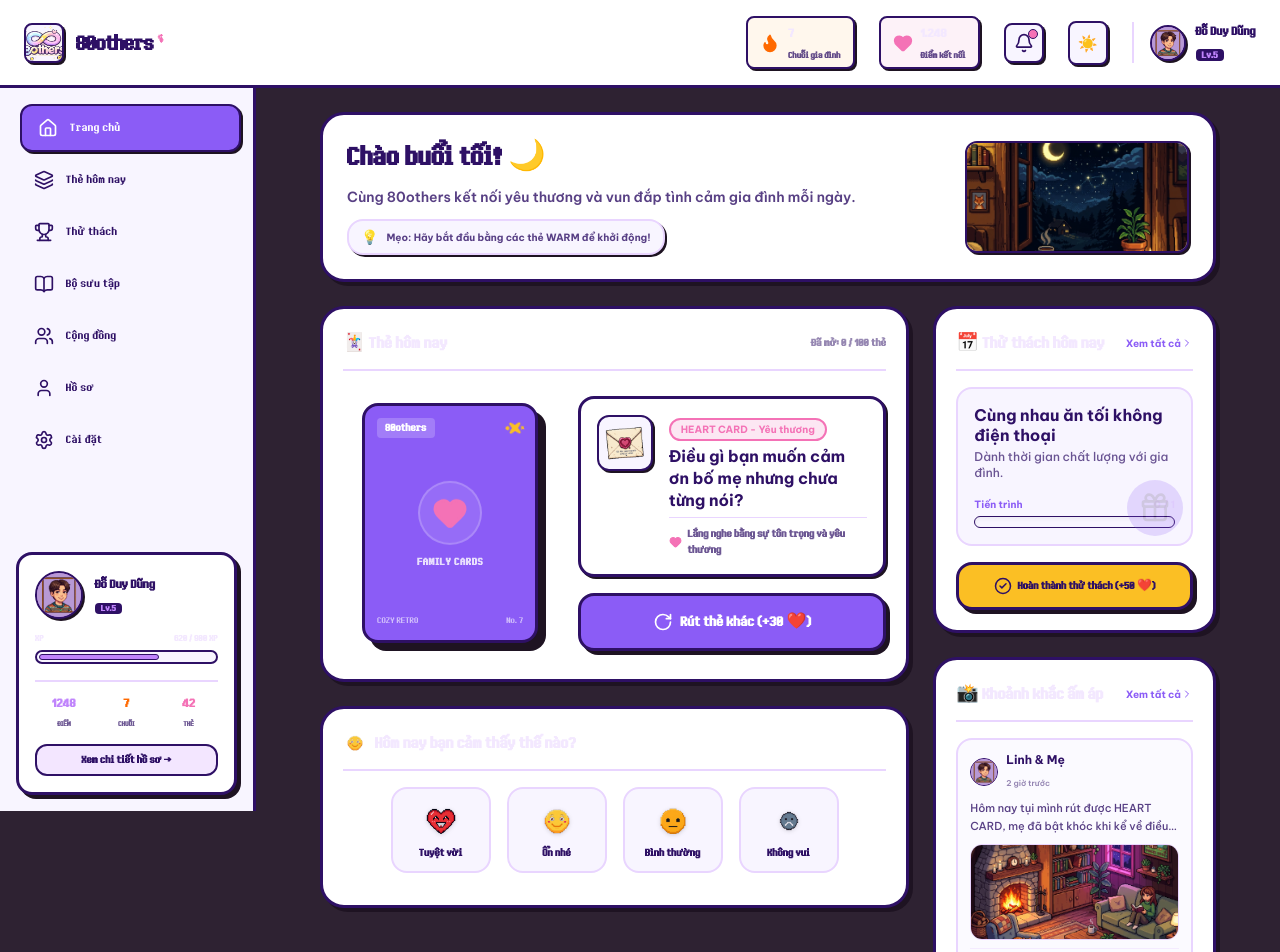
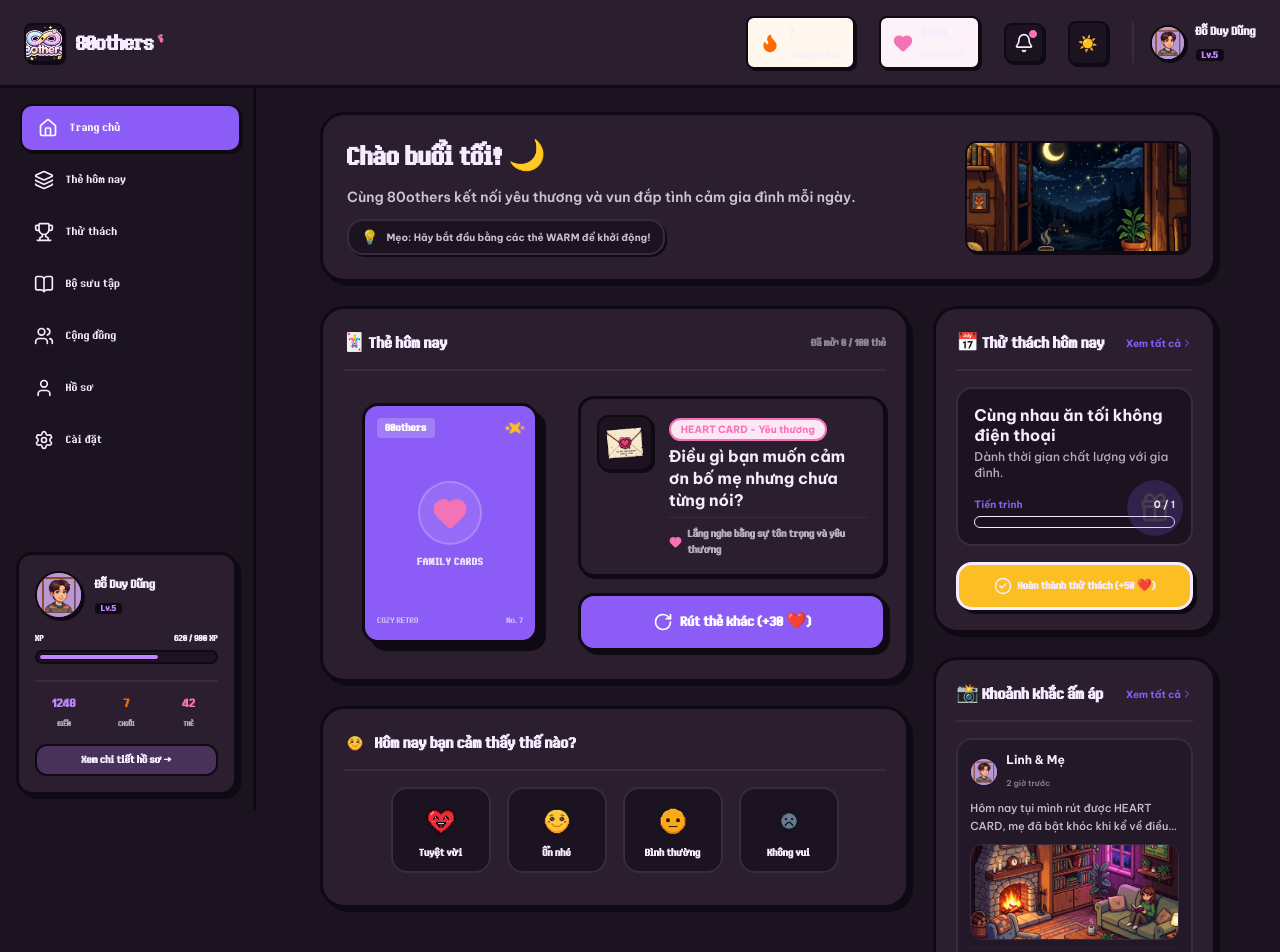
Before and after one commit to dungddhe182379/80others, a Next.js app: page / in a window 1280 px wide. Shown: the top 952 px of the page. Built offline with nearby package versions, Linux system fonts and the light colour scheme.

Commit message:
style: redesign light & dark themes with cozy retro-game palette and implement query-based cache busting for transparent images

```diff
--- a/src/app/cards/page.tsx
+++ b/src/app/cards/page.tsx
@@ -376,12 +376,10 @@ function CardsPageContent() {
                 {/* Header of the deck box */}
                 <div className="flex justify-between items-start">
                   <div className="relative w-12 h-12 rounded-2xl border-2 border-brand-outline bg-brand-bg flex items-center justify-center shadow-pixel-sm overflow-hidden shrink-0">
-                    <Image
-                      src={deck.image}
+                    <img
+                      src={`${deck.image}?v=2`}
                       alt={deck.title}
-                      fill
-                      sizes="48px"
-                      className="object-contain p-1.5 image-rendering-pixelated"
+                      className="w-full h-full object-contain p-1.5 image-rendering-pixelated"
                     />
                   </div>
                   <span className="font-pixel text-[10px] font-bold bg-brand-outline text-white px-2 py-0.5 rounded-md">
@@ -462,12 +460,10 @@ function CardsPageContent() {
 
                     <div className="flex flex-col items-center text-center justify-center flex-grow py-4 gap-2">
                       <div className="relative w-16 h-16 shrink-0 border-2 border-brand-outline rounded-xl bg-brand-bg flex items-center justify-center shadow-pixel-sm mb-1">
-                        <Image
-                          src={activeDeck.image}
+                        <img
+                          src={`${activeDeck.image}?v=2`}
                           alt={activeDeck.title}
-                          fill
-                          sizes="64px"
-                          className="object-contain p-1.5 image-rendering-pixelated"
+                          className="w-full h-full object-contain p-1.5 image-rendering-pixelated"
                         />
                       </div>
                       <h4 className="font-cozy font-bold text-sm md:text-base leading-relaxed text-brand-text px-1">
--- a/src/app/globals.css
+++ b/src/app/globals.css
@@ -10,21 +10,21 @@
 }
 
 :root {
-  --color-bg: #F8F5FF;
-  --color-card: #FFFFFF;
-  --color-border: #E9D5FF;
-  --color-text: #2E1065;
-  --color-shadow: #2E1065;
-  --color-outline: #2E1065;
+  --color-brand-bg: #FAF8F5;
+  --color-brand-card: #FFFFFF;
+  --color-brand-border: #F0EDE6;
+  --color-brand-text: #2B1D1D;
+  --color-brand-outline: #2B1D1D;
+  --color-brand-shadow: #2B1D1D;
 }
 
 body.dark {
-  --color-bg: #2E2232;
-  --color-card: #3C2F40;
-  --color-border: #4D3C52;
-  --color-text: #F3E8FF;
-  --color-shadow: #1E1322;
-  --color-outline: #1E1322;
+  --color-brand-bg: #1C1321;
+  --color-brand-card: #2A1E2F;
+  --color-brand-border: #382A3F;
+  --color-brand-text: #F5ECFF;
+  --color-brand-outline: #0F0914;
+  --color-brand-shadow: #0F0914;
 }
 
 @theme {
@@ -32,19 +32,19 @@ body.dark {
   --color-brand-purple-light: #C084FC;
   --color-brand-pink: #F472B6;
   --color-brand-yellow: #FBBF24;
-  --color-brand-bg: var(--color-bg);
-  --color-brand-card: var(--color-card);
-  --color-brand-border: var(--color-border);
-  --color-brand-text: var(--color-text);
-  --color-brand-outline: var(--color-outline);
+  --color-brand-bg: var(--color-brand-bg);
+  --color-brand-card: var(--color-brand-card);
+  --color-brand-border: var(--color-brand-border);
+  --color-brand-text: var(--color-brand-text);
+  --color-brand-outline: var(--color-brand-outline);
 
   --font-pixel: "dearpix", monospace, sans-serif;
   --font-cozy: "Be Vietnam Pro", sans-serif;
 
-  --shadow-pixel: 4px 4px 0px 0px var(--color-shadow);
-  --shadow-pixel-hover: 6px 6px 0px 0px var(--color-shadow);
-  --shadow-pixel-sm: 2px 2px 0px 0px var(--color-shadow);
-  --shadow-pixel-lg: 8px 8px 0px 0px var(--color-shadow);
+  --shadow-pixel: 4px 4px 0px 0px var(--color-brand-shadow);
+  --shadow-pixel-hover: 6px 6px 0px 0px var(--color-brand-shadow);
+  --shadow-pixel-sm: 2px 2px 0px 0px var(--color-brand-shadow);
+  --shadow-pixel-lg: 8px 8px 0px 0px var(--color-brand-shadow);
   --shadow-pixel-color-purple: 4px 4px 0px 0px #C084FC;
   --shadow-pixel-color-yellow: 4px 4px 0px 0px #FBBF24;
   --shadow-pixel-color-pink: 4px 4px 0px 0px #F472B6;
@@ -102,20 +102,20 @@ body.dark {
   width: 10px;
 }
 ::-webkit-scrollbar-track {
-  background: #F8F5FF;
+  background: var(--color-brand-bg);
 }
 ::-webkit-scrollbar-thumb {
-  background: #E9D5FF;
-  border: 2px solid #2E1065;
+  background: var(--color-brand-border);
+  border: 2px solid var(--color-brand-outline);
   border-radius: 4px;
 }
 ::-webkit-scrollbar-thumb:hover {
-  background: #C084FC;
+  background: var(--color-brand-purple-light);
 }
 
 body {
-  background-color: var(--color-bg);
-  color: var(--color-text);
+  background-color: var(--color-brand-bg);
+  color: var(--color-brand-text);
   font-family: var(--font-cozy);
   min-height: 100vh;
   transition: background-color 0.35s ease, color 0.35s ease, border-color 0.35s ease;
@@ -124,7 +124,7 @@ body {
 /* Pixel art corners style */
 .pixel-box {
   image-rendering: pixelated;
-  border: 3px solid var(--color-outline);
+  border: 3px solid var(--color-brand-outline);
   box-shadow: var(--shadow-pixel);
   transition: all 0.2s ease, border-color 0.35s ease, background-color 0.35s ease;
 }
@@ -141,7 +141,7 @@ body {
 
 .pixel-btn {
   font-family: var(--font-pixel);
-  border: 3px solid var(--color-outline);
+  border: 3px solid var(--color-brand-outline);
   box-shadow: var(--shadow-pixel);
   cursor: pointer;
   transition: all 0.15s ease, border-color 0.35s ease, background-color 0.35s ease;
--- a/src/app/page.tsx
+++ b/src/app/page.tsx
@@ -78,10 +78,10 @@ const CARD_POOL = [
 ];
 
 const MOOD_IMAGES: Record<string, string> = {
-  "😍": "/mood_love.png",
-  "🙂": "/mood_nice.png",
-  "😐": "/mood_okay.png",
-  "😔": "/mood_sad.png"
+  "😍": "/mood_love.png?v=2",
+  "🙂": "/mood_nice.png?v=2",
+  "😐": "/mood_okay.png?v=2",
+  "😔": "/mood_sad.png?v=2"
 };
 
 export default function HomePage() {
@@ -207,7 +207,7 @@ export default function HomePage() {
           <Flame className="w-8 h-8 text-orange-500 fill-orange-500 shrink-0" />
           <div className="leading-tight">
             <span className="font-pixel text-lg font-bold block">{streak} ngày</span>
-            <span className="text-[10px] text-brand-text/70 font-semibold font-cozy">Chuỗi gia đình 🔥</span>
+            <span className="text-[10px] text-brand-text/70 font-semibold font-cozy">Chuỗi gia đình</span>
           </div>
         </div>
 
@@ -216,7 +216,7 @@ export default function HomePage() {
           <Heart className="w-8 h-8 text-brand-pink fill-brand-pink shrink-0" />
           <div className="leading-tight">
             <span className="font-pixel text-lg font-bold block">{points}</span>
-            <span className="text-[10px] text-brand-text/70 font-semibold font-cozy">Điểm kết nối ❤️</span>
+            <span className="text-[10px] text-brand-text/70 font-semibold font-cozy">Điểm kết nối</span>
           </div>
         </div>
       </div>
@@ -242,9 +242,8 @@ export default function HomePage() {
               {/* Card visual representation */}
               <div className="sm:col-span-5 flex justify-center py-4">
                 <div
-                  className={`relative w-44 h-60 rounded-2xl border-3 border-brand-outline bg-brand-purple p-3 flex flex-col justify-between shadow-pixel-lg text-white select-none transition-transform duration-300 ${
-                    isFlipped ? "rotate-y-180 scale-95" : "hover:-translate-y-2 hover:scale-[1.02]"
-                  }`}
+                  className={`relative w-44 h-60 rounded-2xl border-3 border-brand-outline bg-brand-purple p-3 flex flex-col justify-between shadow-pixel-lg text-white select-none transition-transform duration-300 ${isFlipped ? "rotate-y-180 scale-95" : "hover:-translate-y-2 hover:scale-[1.02]"
+                    }`}
                 >
                   <div className="flex justify-between items-center">
                     <span className="font-pixel text-xs font-bold bg-white/20 px-2 py-0.5 rounded">80others</span>
@@ -270,18 +269,16 @@ export default function HomePage() {
               <div className="sm:col-span-7 space-y-4">
                 <div className={`p-4 border-3 border-brand-outline rounded-2xl bg-brand-card shadow-pixel-sm transition-opacity duration-300 ${isFlipped ? "opacity-30" : "opacity-100"} flex gap-4 items-start`}>
                   <div className="relative w-14 h-14 shrink-0 border-2 border-brand-outline rounded-xl bg-brand-bg flex items-center justify-center shadow-pixel-sm">
-                    <Image
+                    <img
                       src={
-                        currentCard.deck === "WARM" ? "/deck_warm.png" :
-                        currentCard.deck === "PLAY" ? "/deck_play.png" :
-                        currentCard.deck === "BOND" ? "/deck_bond.png" :
-                        currentCard.deck === "HEART" ? "/deck_heart.png" :
-                        "/deck_safe.png"
+                        currentCard.deck === "WARM" ? "/deck_warm.png?v=2" :
+                          currentCard.deck === "PLAY" ? "/deck_play.png?v=2" :
+                            currentCard.deck === "BOND" ? "/deck_bond.png?v=2" :
+                              currentCard.deck === "HEART" ? "/deck_heart.png?v=2" :
+                                "/deck_safe.png?v=2"
                       }
                       alt={currentCard.deck}
-                      fill
-                      sizes="56px"
-                      className="object-contain p-1 image-rendering-pixelated"
+                      className="w-full h-full object-contain p-1 image-rendering-pixelated"
                     />
                   </div>
                   <div className="space-y-1.5 flex-grow">
@@ -317,12 +314,10 @@ export default function HomePage() {
           <section className="bg-brand-card border-3 border-brand-outline p-5 rounded-3xl shadow-pixel">
             <h3 className="font-pixel text-lg font-bold mb-1 flex items-center gap-2 border-b-2 border-brand-border pb-3">
               <div className="relative w-6 h-6 shrink-0">
-                <Image
-                  src="/mood_nice.png"
+                <img
+                  src="/mood_nice.png?v=2"
                   alt="Smile Face"
-                  fill
-                  sizes="24px"
-                  className="object-contain image-rendering-pixelated"
+                  className="w-full h-full object-contain image-rendering-pixelated"
                 />
               </div>
               Hôm nay bạn cảm thấy thế nào?
@@ -341,19 +336,16 @@ export default function HomePage() {
                     <button
                       key={item.emoji}
                       onClick={(e) => handleMoodSelect(item.emoji, e)}
-                      className={`flex flex-col items-center justify-center p-3 rounded-2xl transition-all cursor-pointer ${
-                        isSelected
-                          ? "bg-brand-purple text-white border-3 border-brand-outline scale-105 shadow-pixel-sm font-bold"
-                          : `bg-brand-bg text-brand-text border-brand-border ${item.color}`
-                      }`}
+                      className={`flex flex-col items-center justify-center p-3 rounded-2xl transition-all cursor-pointer ${isSelected
+                        ? "bg-brand-purple text-white border-3 border-brand-outline scale-105 shadow-pixel-sm font-bold"
+                        : `bg-brand-bg text-brand-text border-brand-border ${item.color}`
+                        }`}
                     >
                       <div className="relative w-10 h-10 mb-1.5 filter drop-shadow-sm select-none shrink-0">
-                        <Image
+                        <img
                           src={MOOD_IMAGES[item.emoji]}
                           alt={item.label}
-                          fill
-                          sizes="40px"
-                          className="object-contain image-rendering-pixelated"
+                          className="w-full h-full object-contain image-rendering-pixelated"
                         />
                       </div>
                       <span className="text-[10px] sm:text-xs font-semibold leading-none font-pixel">{item.label}</span>
@@ -492,7 +484,7 @@ export default function HomePage() {
                     <button
                       onClick={(e) => {
                         const rect = e.currentTarget.getBoundingClientRect();
-                        triggerHeart(rect.left + rect.width/2, rect.top, 2);
+                        triggerHeart(rect.left + rect.width / 2, rect.top, 2);
                         likeMoment(m.id);
                       }}
                       className={`flex items-center gap-1 ${m.likedByUser ? "text-brand-pink" : "text-brand-text/70"} hover:scale-105 active:scale-95 transition-transform`}
```
Also changed, not shown: public/sw.js.
